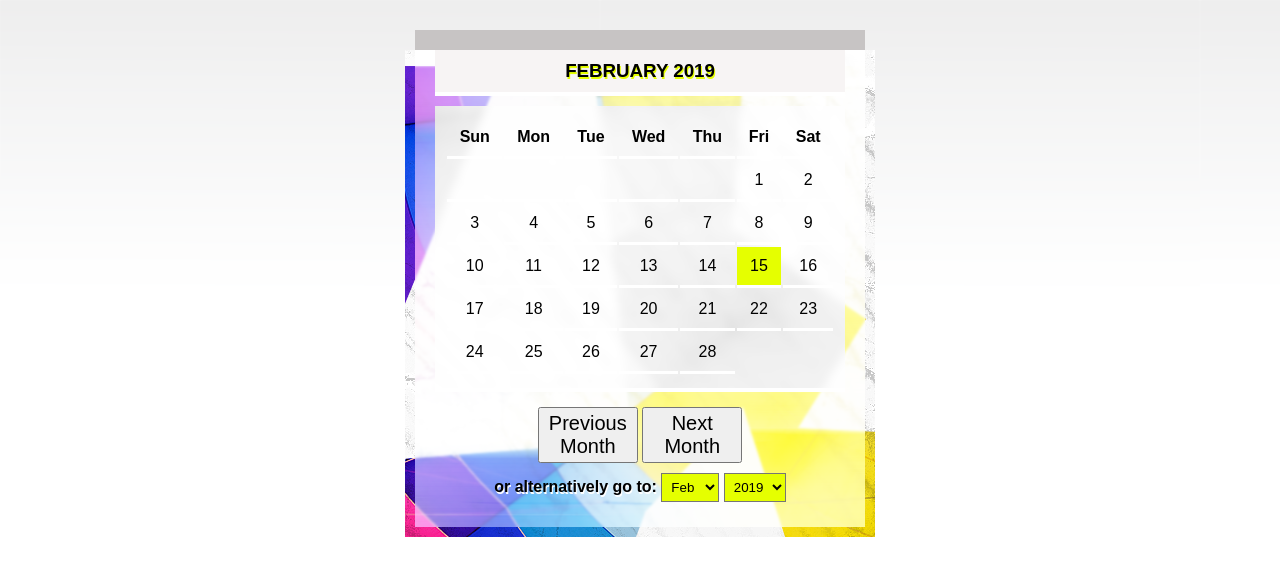
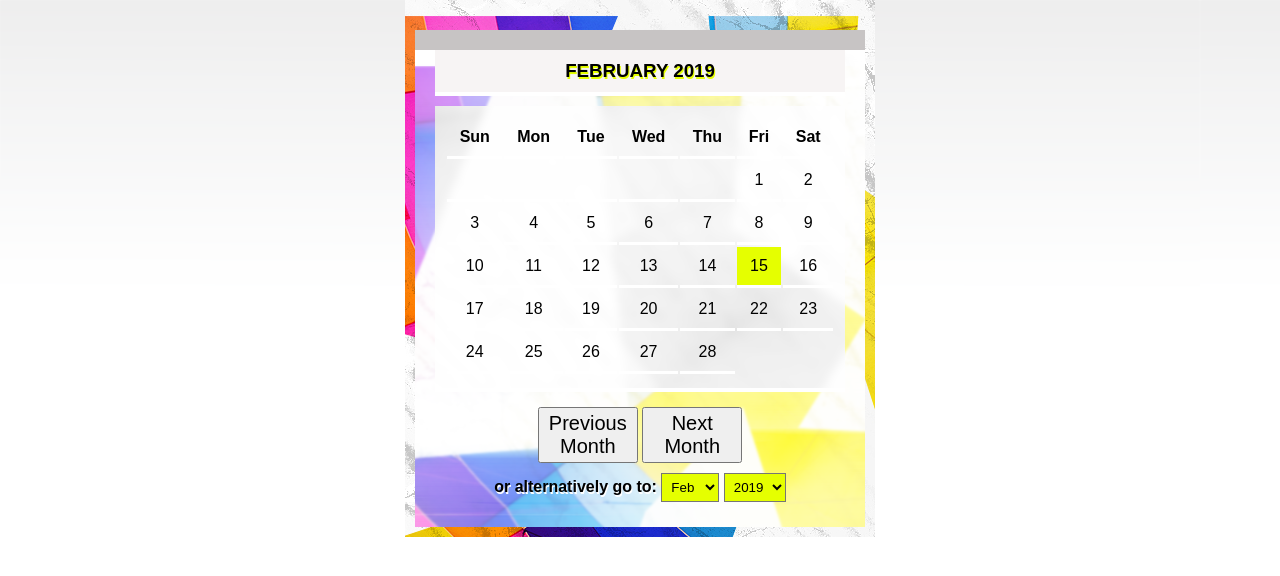
Before and after one commit to dvbreva/dom-calendar, a plain HTML site: page index.html in a window 1280 px wide. Drawn offline with Linux system fonts and the light colour scheme.

Commit message:
Update style.css

```diff
--- a/styles/style.css
+++ b/styles/style.css
@@ -12,7 +12,7 @@ body {
     width: 450px;
     margin: auto;
     padding: 10px;
-    background: url("images/bg.png") no-repeat fixed center;
+    background: url("images/bg.png");
 }
 
 .box {
```
